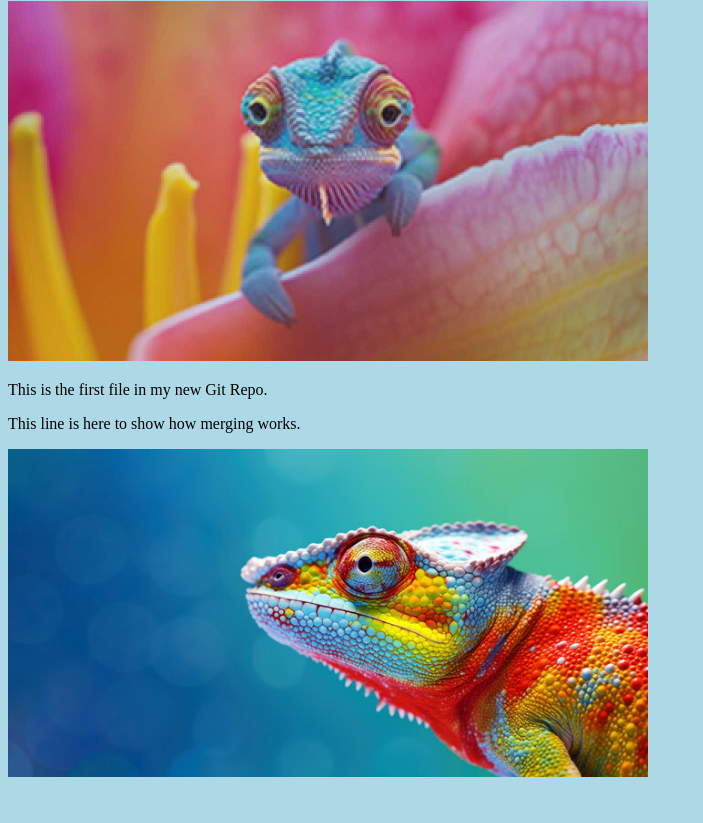
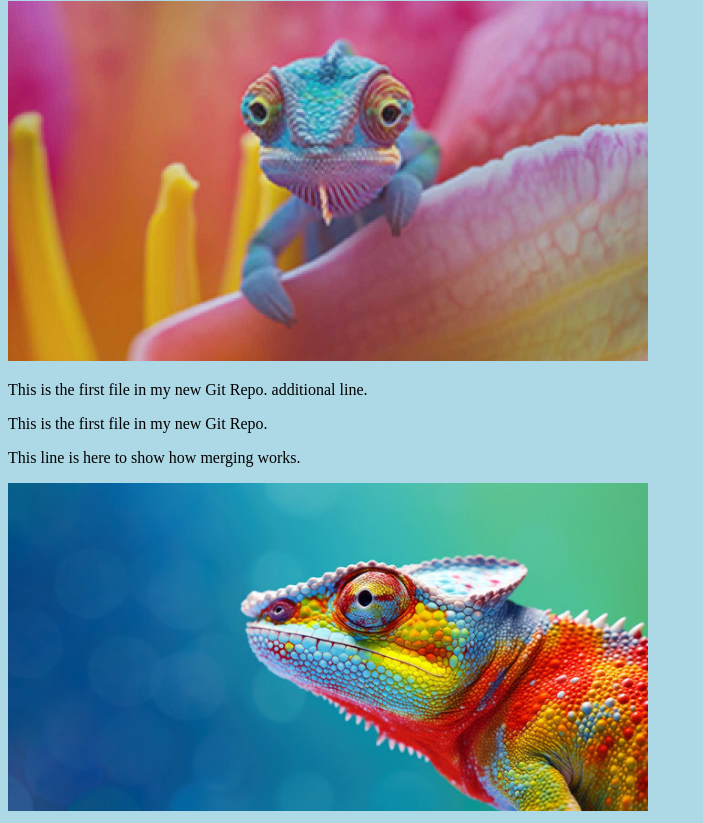
Before and after one commit to TanyaMeln/W3S, a plain HTML site: page index.html in a window 1280 px wide. Shown: the part 79-902 px from the top of the page, without its empty margins (0-703 px from the left). Before the commit the page ends 868 px from the top, so only its background shows below. Drawn offline with Linux system fonts and the light colour scheme.

Commit message:
Update index.html

```diff
--- a/index.html
+++ b/index.html
@@ -10,7 +10,8 @@
 
  <h1>Hello world!</h1>
  <div><img src="img_hello_world.jpg" alt="Hello World from Space" style="width:100%;max-width:640px"></div>
- <p>This is the first file in my new Git Repo.</p>
+  <p>This is the first file in my new Git Repo. additional line.</p>
+    <p>This is the first file in my new Git Repo.</p>
  <p>This line is here to show how merging works.</p>
  <div><img src="img_hello_git.jpg" alt="Hello Git" style="width:100%;max-width:640px"></div>
 
```
